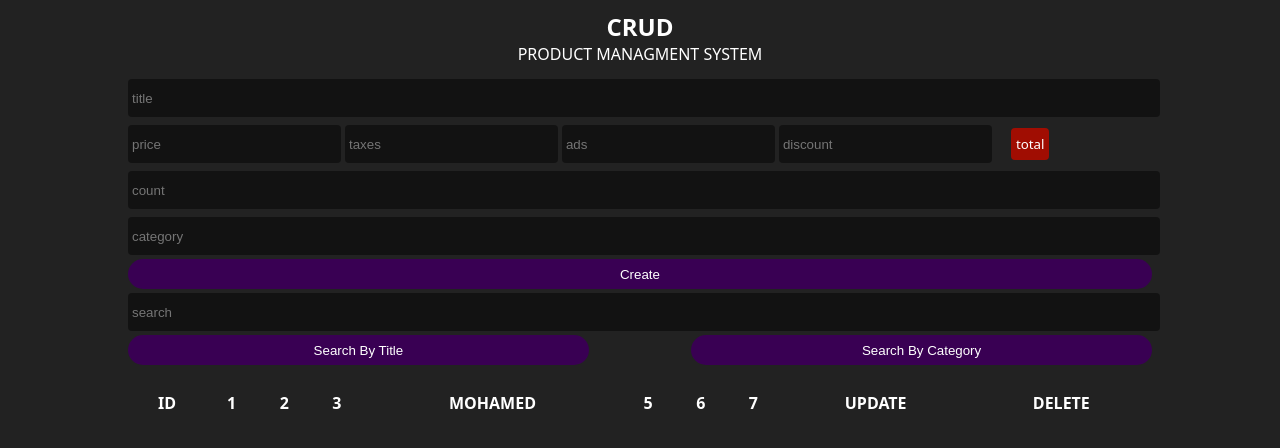
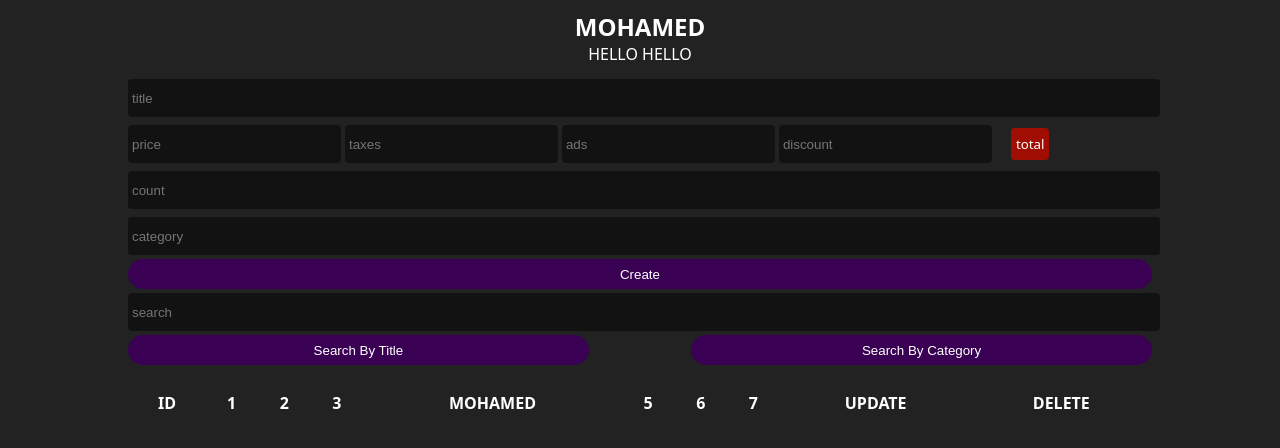
Before and after one commit to Hamada-MP0/cook, a plain HTML site: page index.html in a window 1280 px wide. Drawn offline with Linux system fonts and the light colour scheme.

Commit message:
NMMNMNMN mohamed

```diff
--- a/index.html
+++ b/index.html
@@ -11,8 +11,8 @@
 <body>
     <div class="crud">
         <div class="head">
-            <h2>crud</h2>
-            <p>PRODUCT MANAGMENT SYSTEM</p>
+            <h2>Mohamed</h2>
+            <p>Hello Hello </p>
 
         </div>
 
```
